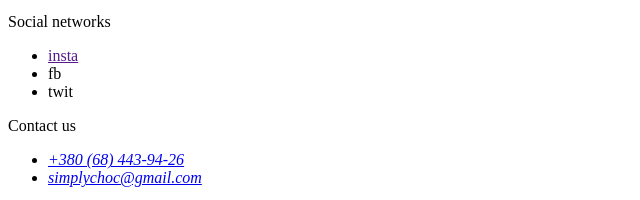
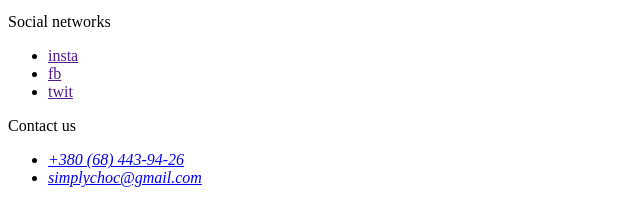
Before and after one commit to Lyudnyla/FS-104-Chocolate--2-lesson-first-week, a plain HTML site: page index.html in a window 1280 px wide. Shown: the part 6816-7016 px from the top of the page, 0-640 px from the left. Drawn offline with Linux system fonts and the light colour scheme.

Commit message:
2 lesson first week (option2) FS-104-Chocolate

```diff
--- a/index.html
+++ b/index.html
@@ -278,17 +278,23 @@
     <h2>tOp Sellers</h2>
     <ui>
         <li>
-            <img src="./FS-104 Chocolate/images/loved/Victoria-1.jpg" alt="Victoria Dobrzhanska">
+            <img src="./FS-104 Chocolate/images/loved/Victoria-1.jpg"
+            alt="Victoria Dobrzhanska">
+
             <h3>Victoria Dobrzhanska</h3>
             <p>I love this chocolate bar. Perfect combination of light crispy wafer, covered in a thin layer chocolate.</p>
         </li>
         <li>
-            <img src="./FS-104 Chocolate/images/loved/Nazar-2.jpg" alt="Nazar Babenko">
+            <img src="./FS-104 Chocolate/images/loved/Nazar-2.jpg"
+            alt="Nazar Babenko">
+
             <h3>Nazar Babenko</h3>
             <p>This chocolate confection is a delight! A delight! The wafer is light and crisp, the hazelnut cream is smooth, and the chocolate is good.</p>
         </li>
         <li>
-            <img src="./FS-104 Chocolate/images/loved/Olena-3.jpg" alt="Olena Kampusch">
+            <img src="./FS-104 Chocolate/images/loved/Olena-3.jpg"
+            alt="Olena Kampusch">
+
             <h3>Olena Kampusch</h3>
             <p> Chocolate is a family favourite treat. Love the delicious smooth chocolate and the creaminess inside. The wafer is soft but crunchy.</p>
         </li>
@@ -301,8 +307,8 @@
         <p>Social networks</p>
         <ul>
             <li><a href="">insta</a></li>
-            <li><a href=""></a>fb</li>
-            <li><a href=""></a>twit</li>
+            <li><a href="">fb</a></li>
+            <li><a href="">twit</a></li>
         </ul>
 
         <p>Contact us</p>
```
